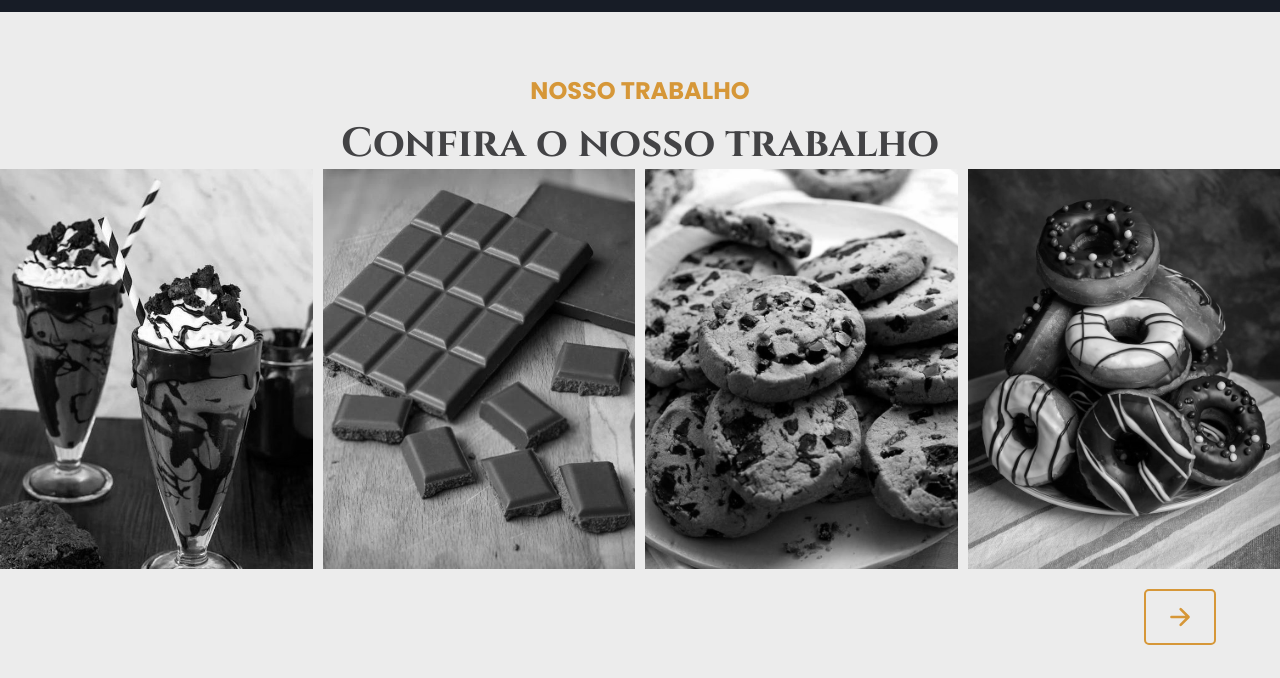
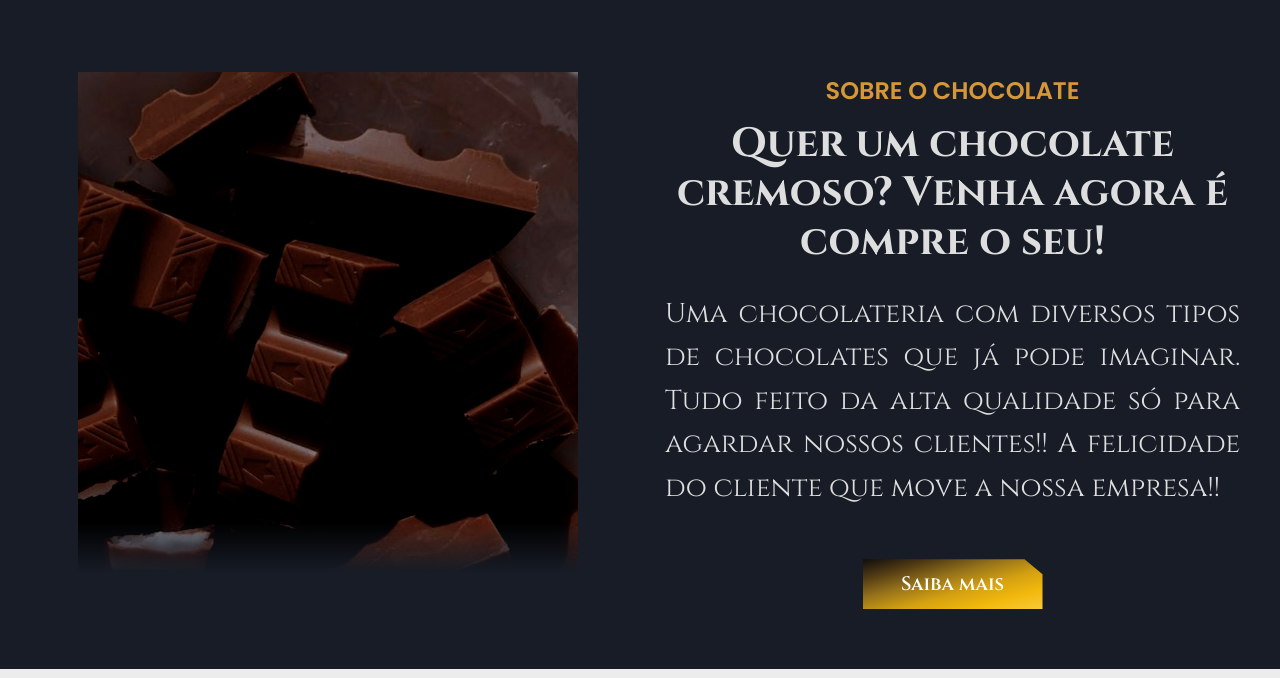
Before and after one commit to Ray-Weliton/CR-CHOKO, a plain HTML site: page index.html in a window 1280 px wide. Shown: the part 802-1480 px from the top of the page. Drawn offline with nearby package versions, Linux system fonts and the light colour scheme.

Commit message:
sessão sobre

```diff
--- a/assets/css/style.css
+++ b/assets/css/style.css
@@ -1,4 +1,4 @@
-/*=============== copyright 2025 Mari & Denny ===============*/
+/*=============== copyright 2025 Weliton ===============*/
 
 /*-----------------------------------*\
   #VARIÁVEIS
@@ -561,6 +561,19 @@ body {
   min-height: 100vh;
   margin: 0 auto;
   background: var(--black-color);
+
+  /*Abrir em tela cheia o Login*/
+  position: fixed;
+  top: 0;
+  left: 0;
+  width: 100vw;
+  height: 100vh;
+  display: none;
+  z-index: 1000;
+}
+
+.container-login.active {
+  display: flex;
 }
 
 .wrapper {
@@ -623,3 +636,64 @@ body {
   transform: translateY(-50%);
   transition: 0.5s;
 }
+
+/*-----------------------------------*\
+  Sobre
+\*-----------------------------------*/
+.container-sobre {
+  max-width: 1200px;
+  margin: 0 auto;
+}
+
+.about .container-sobre {
+  display: grid;
+  grid-template-columns: 1fr 1fr;
+  gap: 50px;
+}
+
+.section {
+  padding-block: var(--section-padding);
+}
+
+.about-banner {
+  margin-block-end: 50px;
+  position: relative;
+  max-width: 500px;
+  width: 100%;
+  margin: 0 auto;
+}
+
+.about-banner img {
+  filter: contrast(1.2) brightness(0.9);
+  transition: filter 0.4 ease;
+}
+
+.about-banner img:hover{
+  filter: contrast(1.4) brightness(1.1);
+}
+
+.about .section-text-1 {
+  margin-block: 25px 15px;
+  text-align: justify;
+}
+
+.about-content .section-subtitle {
+  color: var(--gold-color);
+  font-weight: var(--weight-semiBold);
+  text-align: center;
+  font-size: var(--fs-6);
+}
+
+.about-content .btn {
+  margin: 0 auto;
+  text-align: center;
+  margin-top: 50px;
+  max-width: 180px;
+}
+
+.efeito {
+  -webkit-mask-image: linear-gradient(to bottom, black 90%, transparent 100%);
+  mask-image: linear-gradient(to bottom, black 90% transparent 100%);
+  -webkit-mask-repeat: no-repeat;
+  mask-repeat: no-repeat;
+}
--- a/assets/js/script.js
+++ b/assets/js/script.js
@@ -24,3 +24,23 @@ imagens.forEach((img) => {
 lightbox.addEventListener('click', () => {
     lightbox.classList.remove('show');
 })
+
+const openLoginBtn = document.getElementById('openLogin')
+const containerLogin = document.querySelector('.container-login')
+
+openLoginBtn.addEventListener('click', () => {
+    containerLogin.classList.add('active')
+})
+
+// Fechar ao clicar fora do formulário ou pressionar ESC
+containerLogin.addEventListener('click', (e) => {
+    if(e.target === containerLogin) {
+        containerLogin.classList.remove('active')
+    }
+})
+
+document.addEventListener('keydown', (e) => {
+    if (e.key === 'Escape') {
+        containerLogin.classList.remove('active')
+    }
+})
--- a/index.html
+++ b/index.html
@@ -75,7 +75,7 @@
                 </ul>
             </nav>
 
-            <a href="#" class="btn">Login</a>
+            <a href="#" class="btn" id="openLogin">Login</a>
 
             <button class="search-btn" id="searchToggle" aria-label="Buscar">
                 <ion-icon name="search-outline"></ion-icon>
@@ -93,6 +93,24 @@
         <video autoplay muted loop>
             <source src="assets/video/925134_Chocolate Chip_Sugar_1920x1080.mp4"/>
         </video>
+    </section>
+
+    <!--Sobre-->
+
+    <section class="section about" aria-label="sobre" id="sobre">
+        <div class="container-sobre">
+            <figure class="about-banner">
+                <img src="assets/img/chokosobre.jpg" alt="sobre" class="w-100 efeito" />
+            </figure>
+            <div class="about-content">
+                <p class="section-subtitle">Sobre o chocolate</p>
+                <h2 class="h2 text-center">Quer um chocolate cremoso? Venha agora é compre o seu!</h2>
+                <p class="section-text-1">
+                    Uma chocolateria com diversos tipos de chocolates que já pode imaginar. Tudo feito da alta qualidade só para agardar nossos clientes!! A felicidade do cliente que move a nossa empresa!!
+                </p>
+                <a href="#" class="btn">Saiba mais</a>
+            </div>
+        </div>
     </section>
 
     <section class="section gallery" id="estudio">
```
Also changed, not shown: assets/img/chokosobre.jpg (added).
